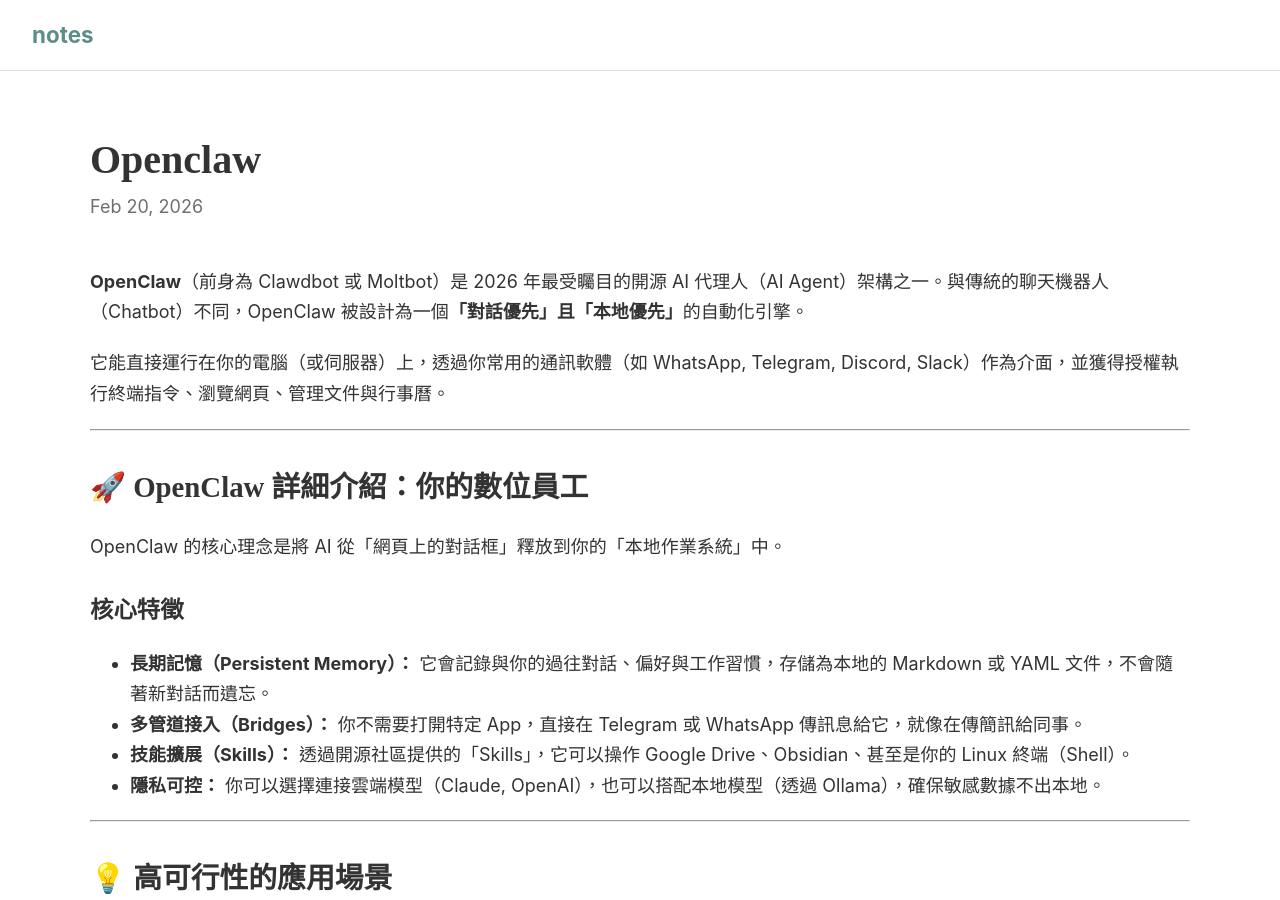
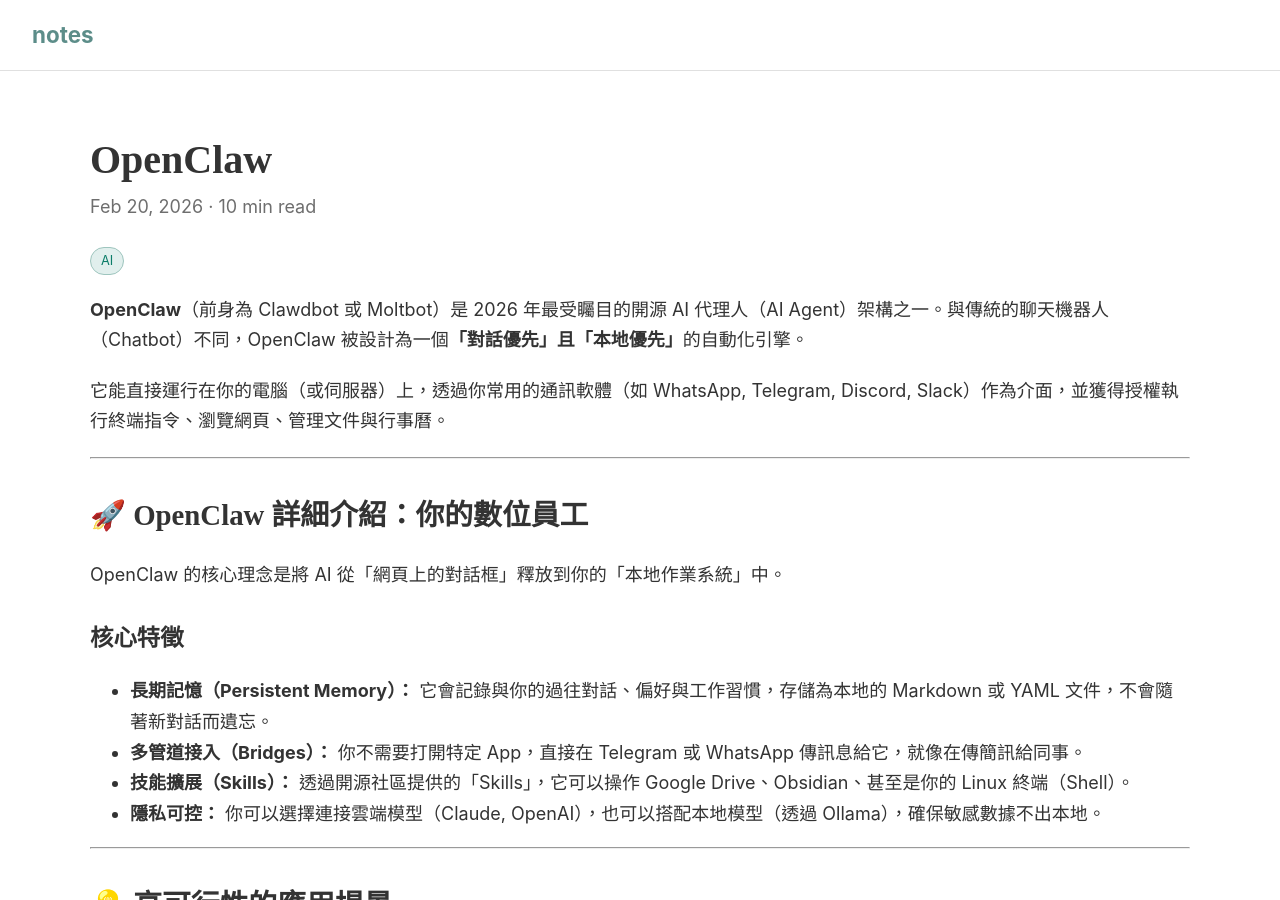
Before and after one commit to linjose/notes, a Jekyll site: the page built from _posts/2026-02-20-openclaw.md, in a window 1280 px wide and 900 px high. Built offline with Jekyll 4.4.1, drawn with Linux system fonts in a browser that asks for light colours; our own code applies the rules of GitHub Pages for plain Markdown files.

Commit message:
Update 2026-02-20-openclaw.md

```diff
--- a/_posts/2026-02-20-openclaw.md
+++ b/_posts/2026-02-20-openclaw.md
@@ -1,3 +1,12 @@
+---
+layout: post
+title: OpenClaw
+date: 2026-02-20
+reading_time: 10 min read
+tags: [AI]
+excerpt:
+---
+
 **OpenClaw**（前身為 Clawdbot 或 Moltbot）是 2026 年最受矚目的開源 AI 代理人（AI Agent）架構之一。與傳統的聊天機器人（Chatbot）不同，OpenClaw 被設計為一個**「對話優先」且「本地優先」**的自動化引擎。
 
 它能直接運行在你的電腦（或伺服器）上，透過你常用的通訊軟體（如 WhatsApp, Telegram, Discord, Slack）作為介面，並獲得授權執行終端指令、瀏覽網頁、管理文件與行事曆。
```
